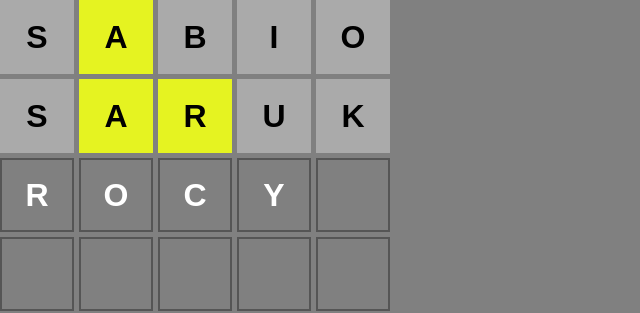
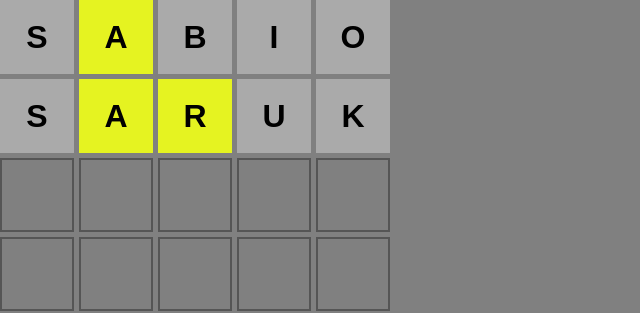
Before and after one commit to Elquetud/wordle_app, a React (Create React App) app: page / in a window 1280 px wide. Shown: the top 313 px of the page, without its empty margins (0-640 px from the left). Built offline with nearby package versions, Linux system fonts and the light colour scheme.

Commit message:
mejorar variables de estado de wordle(refactorizacion)

```diff
--- a/src/componentes/Wordle.tsx
+++ b/src/componentes/Wordle.tsx
@@ -67,6 +67,16 @@ export const Wordle = () => {
       return;
     }
     //ingresar la letra al estado
+    if(teclas.includes(letter)){
+
+      onInput(letter);
+      return;
+    }
+  }
+
+  function onInput(letter:string){
+    const newLetra = currentWord+letter;
+    setCurrentWord(newLetra);
 
   }
 
@@ -75,7 +85,7 @@ export const Wordle = () => {
     <div>
         <FilaCompletada letra="sabio"  solucion={wordOfTheDay} />
         <FilaCompletada letra="saruk"  solucion='letra'/>
-        <FilaActual letra="rocy"/>
+        <FilaActual letra={currentWord} />
         <FilaVacia />
         <FilaVacia />
         <FilaVacia />
```
